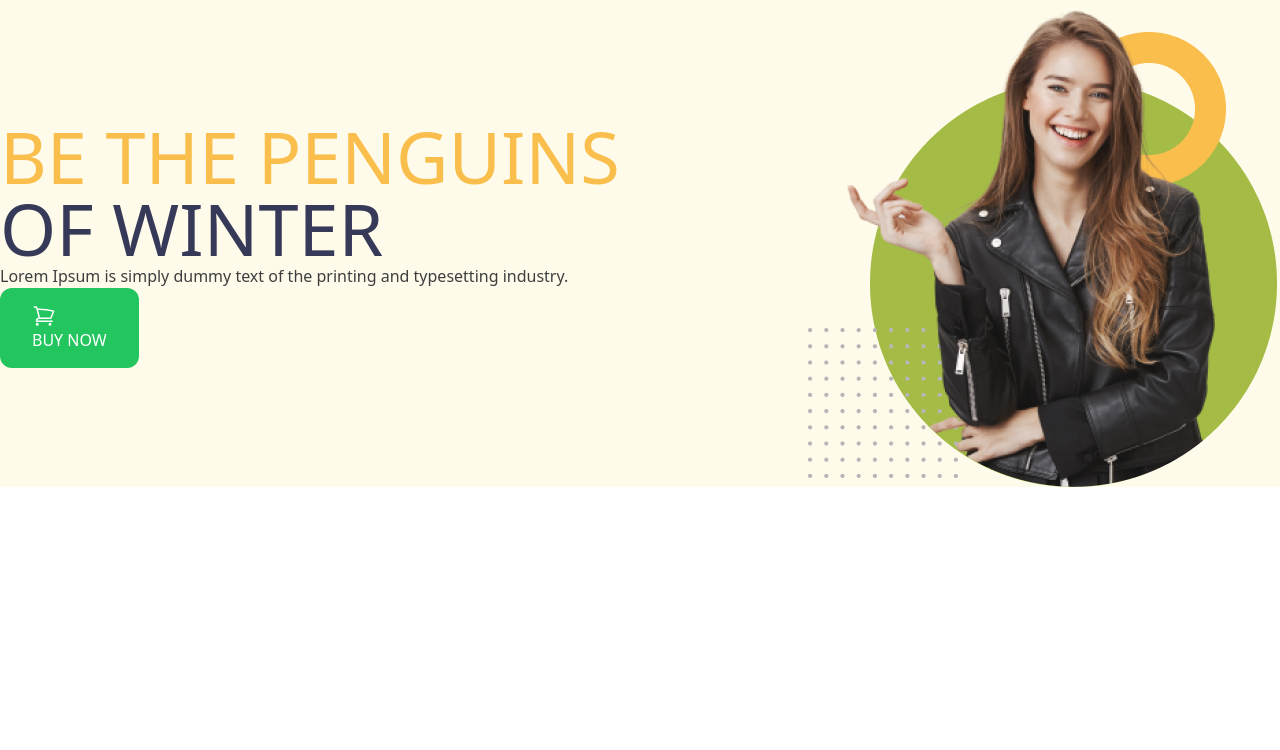
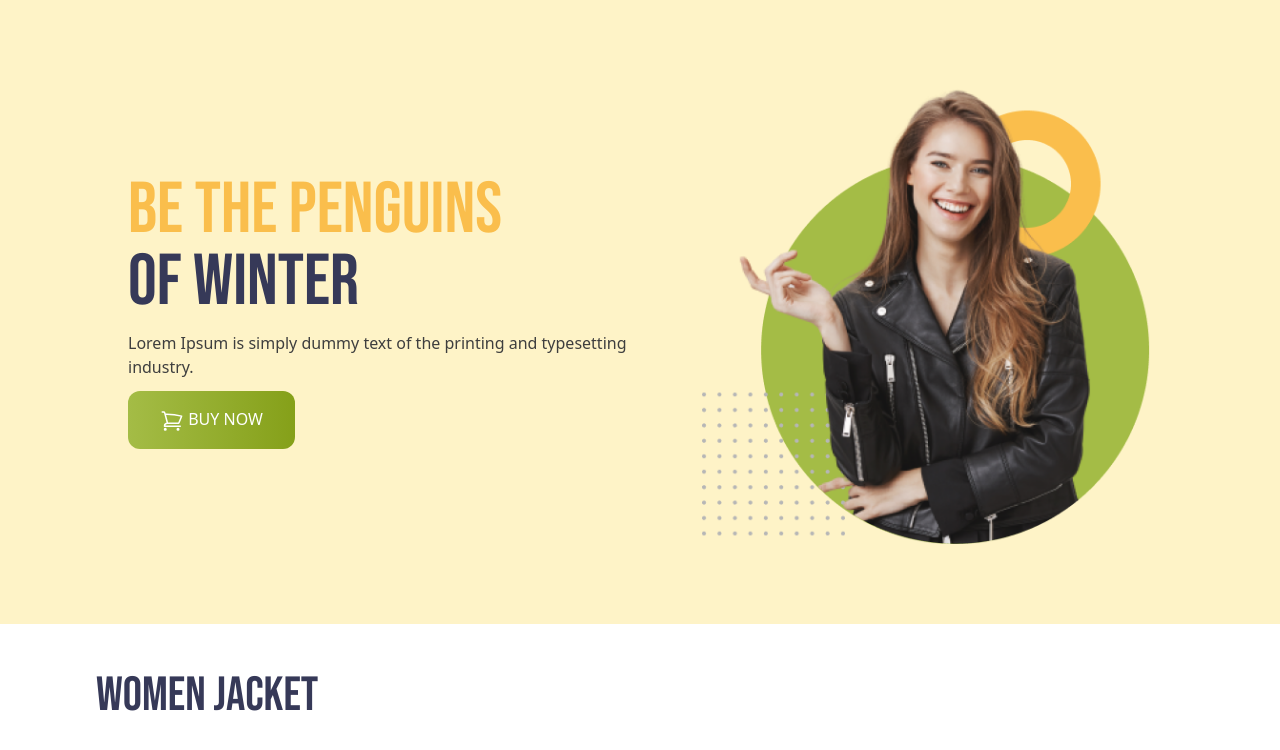
Before and after one commit to aamamun24/penguin-fashion, a plain HTML site: page index.html in a window 1280 px wide. Drawn offline with nearby package versions, Linux system fonts and the light colour scheme.

Commit message:
women jacket section

```diff
--- a/index.html
+++ b/index.html
@@ -5,17 +5,25 @@
     <meta name="viewport" content="width=device-width, initial-scale=1.0">
     <title>Penguin Fashion</title>
     <script src="https://cdn.tailwindcss.com"></script>
+    <link rel="preconnect" href="https://fonts.googleapis.com">
+    <link rel="preconnect" href="https://fonts.gstatic.com" crossorigin>
+    <link href="https://fonts.googleapis.com/css2?family=Bebas+Neue&display=swap" rel="stylesheet">
+    <style>
+        .font-bebas{
+            font-family: 'Bebas Neue', sans-serif;
+        }
+    </style>
 </head>
 <body>
-    <header class="bg-amber-50">
+    <header class="bg-amber-100 px-8 md:px-32 py-20">
         <!-- nav section -->
         <nav>
 
         </nav>
         <!-- banner section -->
-        <div class="flex items-center justify-between">
-            <div>
-                <h1 class="text-7xl uppercase text-[#363958]">
+        <div class="flex gap-8 flex-col md:flex-row items-center justify-between">
+            <div class="space-y-3">
+                <h1 class="text-5xl md:text-7xl uppercase text-[#363958] font-bebas">
                     <span class="text-[#FABE4C]">Be the Penguins</span>
                     <br>
                     of Winter
@@ -23,8 +31,8 @@
                 <p class="text-base text-[#3E3E3E]">
                     Lorem Ipsum is simply dummy text of the printing and typesetting industry.
                 </p>
-                <button class="py-4 px-8 bg-green-500 uppercase text-white rounded-xl font-medium">
-                    <svg xmlns="http://www.w3.org/2000/svg" fill="none" viewBox="0 0 24 24" stroke-width="1.5" stroke="currentColor" class="w-6 h-6">
+                <button class="py-4 px-8 bg-gradient-to-r from-[#A4BC46] to-[#85A019] uppercase text-white rounded-xl font-medium">
+                    <svg xmlns="http://www.w3.org/2000/svg" fill="none" viewBox="0 0 24 24" stroke-width="1.5" stroke="currentColor" class="w-6 h-6 inline">
                         <path stroke-linecap="round" stroke-linejoin="round" d="M2.25 3h1.386c.51 0 .955.343 1.087.835l.383 1.437M7.5 14.25a3 3 0 00-3 3h15.75m-12.75-3h11.218c1.121-2.3 2.1-4.684 2.924-7.138a60.114 60.114 0 00-16.536-1.84M7.5 14.25L5.106 5.272M6 20.25a.75.75 0 11-1.5 0 .75.75 0 011.5 0zm12.75 0a.75.75 0 11-1.5 0 .75.75 0 011.5 0z" />
                       </svg>
                     Buy Now</button>
@@ -34,8 +42,11 @@
             </div>
         </div>
     </header>
-    <main>
-
+    <main class="max-w-7xl mx-auto">
+    <!-- women jacket section stars form here. -->
+        <section class="mt-12 mb-24 px-8 md:px-24">
+            <h3 class="text-5xl uppercase font-bebas text-[#363958]">Women Jacket</h3>
+        </section>
     </main>
 </body>
 </html>
```
